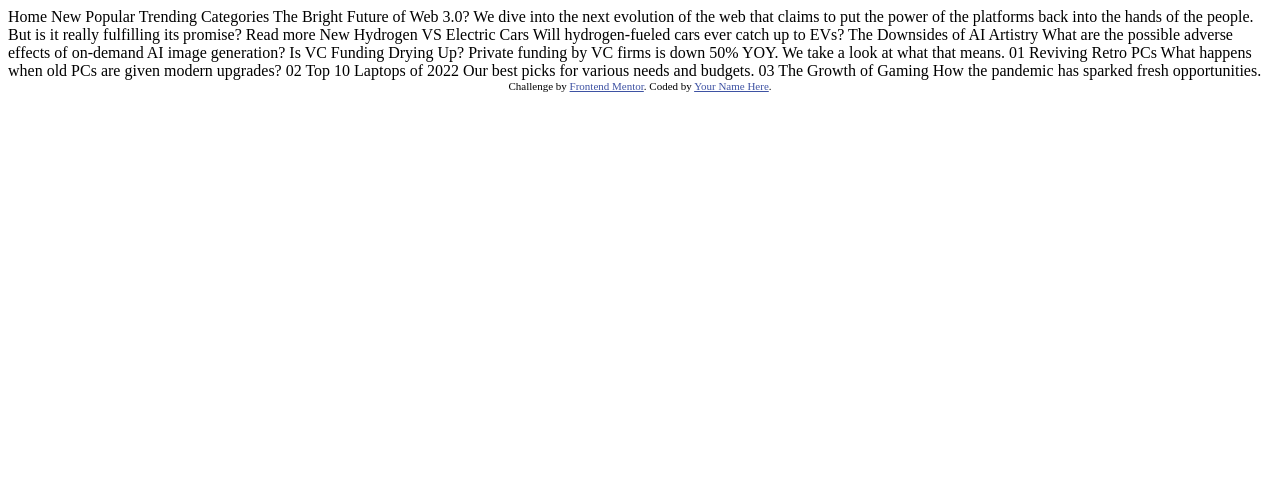
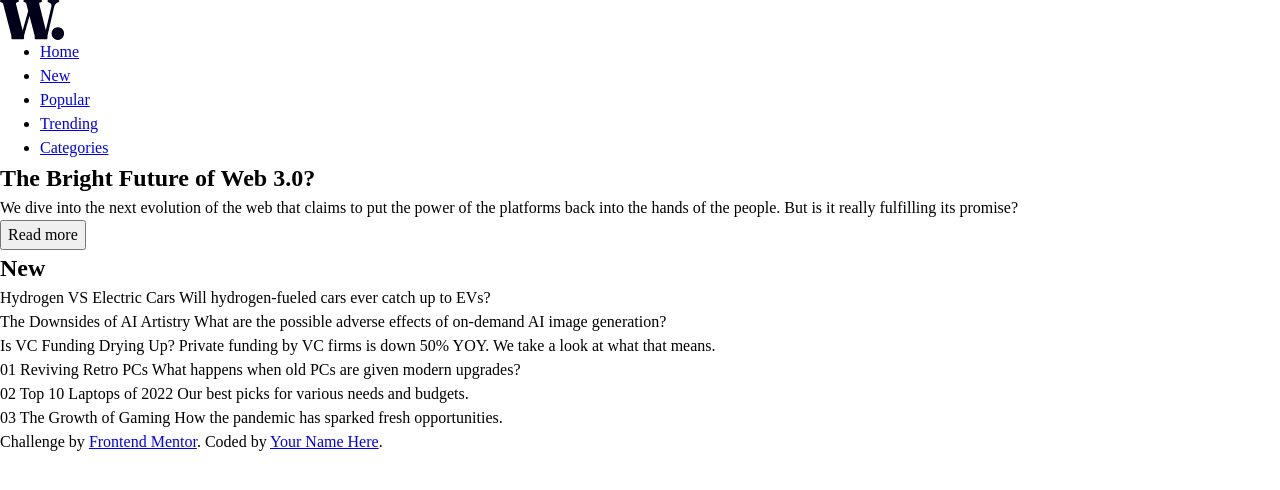
Before and after one commit to AMADEUSZRB/frontend-mentor-NewsHomepage, a plain HTML site: page index.html in a window 1280 px wide. Drawn offline with Linux system fonts and the light colour scheme.

Commit message:
Some changes

```diff
--- a/index.html
+++ b/index.html
@@ -3,8 +3,9 @@
 <head>
   <meta charset="UTF-8">
   <meta name="viewport" content="width=device-width, initial-scale=1.0"> <!-- displays site properly based on user's device -->
-
+  <meta http-equiv="X-UA-Compatible" content="IE=edge">
   <link rel="icon" type="image/png" sizes="32x32" href="./assets/images/favicon-32x32.png">
+  <link rel="stylesheet" href="style.css" type="text/css">
 
   <title>Frontend Mentor | News homepage</title>
 
@@ -15,46 +16,68 @@
   </style>
 </head>
 <body>
+  <nav id="navbar">
+    <img src="./assets/images/logo.svg" alt="logo">
+    <ul class="navbar-list">
+      <li><a href="#" class="navbar-link">Home</a></li>
+      <li><a href="#" class="navbar-link">New</a></li>
+      <li><a href="#" class="navbar-link">Popular</a></li>
+      <li><a href="#" class="navbar-link">Trending</a></li>
+      <li><a href="#" class="navbar-link">Categories</a></li>
+    </ul>
+  </nav>
 
-  Home
-  New
-  Popular
-  Trending
-  Categories
+  <main id="main-container">
+    <section class="main-top-section">
 
-  The Bright Future of Web 3.0?
+    </section>
+    <section class="main-bottom-section">
+      <h1>The Bright Future of Web 3.0?</h1>
 
-  We dive into the next evolution of the web that claims to put the power of the platforms back into the hands of the people.
-  But is it really fulfilling its promise?
+      <p>We dive into the next evolution of the web that claims to put the power of the platforms back into the hands of the people.
+        But is it really fulfilling its promise?</p>
 
-  Read more
-
-  New
-
+      <button>Read more</button>
+    </section>
+    <aside id="main-sidebar">
+      <h2>New</h2>
+      <div class="main-sidebar-container">
         Hydrogen VS Electric Cars
         Will hydrogen-fueled cars ever catch up to EVs?
-
+      </div>
+      <div class="main-sidebar-container">
         The Downsides of AI Artistry
         What are the possible adverse effects of on-demand AI image generation?
-
+      </div>
+      <div class="main-sidebar-container">
         Is VC Funding Drying Up?
         Private funding by VC firms is down 50% YOY. We take a look at what that means.
+      </div>
 
+    </aside>
+  </main>
+
+  <section id="bottom-section">
+    <div class="bottom-section-container">
       01
       Reviving Retro PCs
       What happens when old PCs are given modern upgrades?
-
+    </div>
+    <div class="bottom-section-container">
       02
       Top 10 Laptops of 2022
       Our best picks for various needs and budgets.
-
+    </div>
+    <div class="bottom-section-container">
       03
       The Growth of Gaming
       How the pandemic has sparked fresh opportunities.
+    </div>
+  </section>
 
-  <div class="attribution">
+  <footer id="attribution">
     Challenge by <a href="https://www.frontendmentor.io?ref=challenge" target="_blank">Frontend Mentor</a>.
     Coded by <a href="#">Your Name Here</a>.
-  </div>
+  </footer>
 </body>
 </html>
--- /dev/null
+++ b/style.css
@@ -0,0 +1,65 @@
+/*
+  1. Use a more-intuitive box-sizing model.
+*/
+*, *::before, *::after {
+	box-sizing: border-box;
+  }
+  /*
+	2. Remove default margin
+  */
+  * {
+	margin: 0;
+  }
+  /*
+	3. Allow percentage-based heights in the application
+  */
+  html, body {
+	height: 100%;
+  }
+  /*
+	Typographic tweaks!
+	4. Add accessible line-height
+	5. Improve text rendering
+  */
+  body {
+	line-height: 1.5;
+	-webkit-font-smoothing: antialiased;
+  }
+  /*
+	6. Improve media defaults
+  */
+  img, picture, video, canvas, svg {
+	display: block;
+	max-width: 100%;
+  }
+  /*
+	7. Remove built-in form typography styles
+  */
+  input, button, textarea, select {
+	font: inherit;
+  }
+  /*
+	8. Avoid text overflows
+  */
+  p, h1, h2, h3, h4, h5, h6 {
+	overflow-wrap: break-word;
+  }
+  /*
+	9. Create a root stacking context
+  */
+  #root, #__next {
+	isolation: isolate;
+  }
+
+  .container {
+	display: grid;
+	grid-template-columns: 0fr 1.3fr 0.7fr;
+	grid-template-rows: 1fr 1fr;
+	gap: 0px 0px;
+	grid-template-areas:
+	  ". top aside"
+	  ". bot aside";
+  }
+  .bot { grid-area: bot; }
+  .top { grid-area: top; }
+  .aside { grid-area: aside; }
```
Lines whose indentation alone changed are shown as unchanged.
